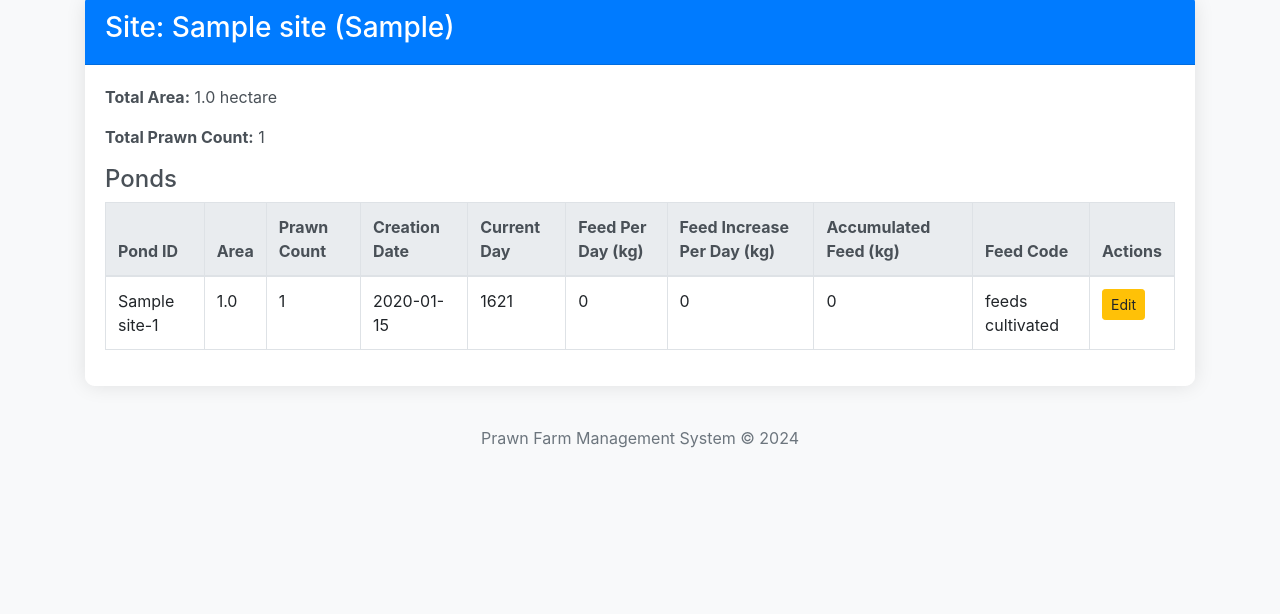
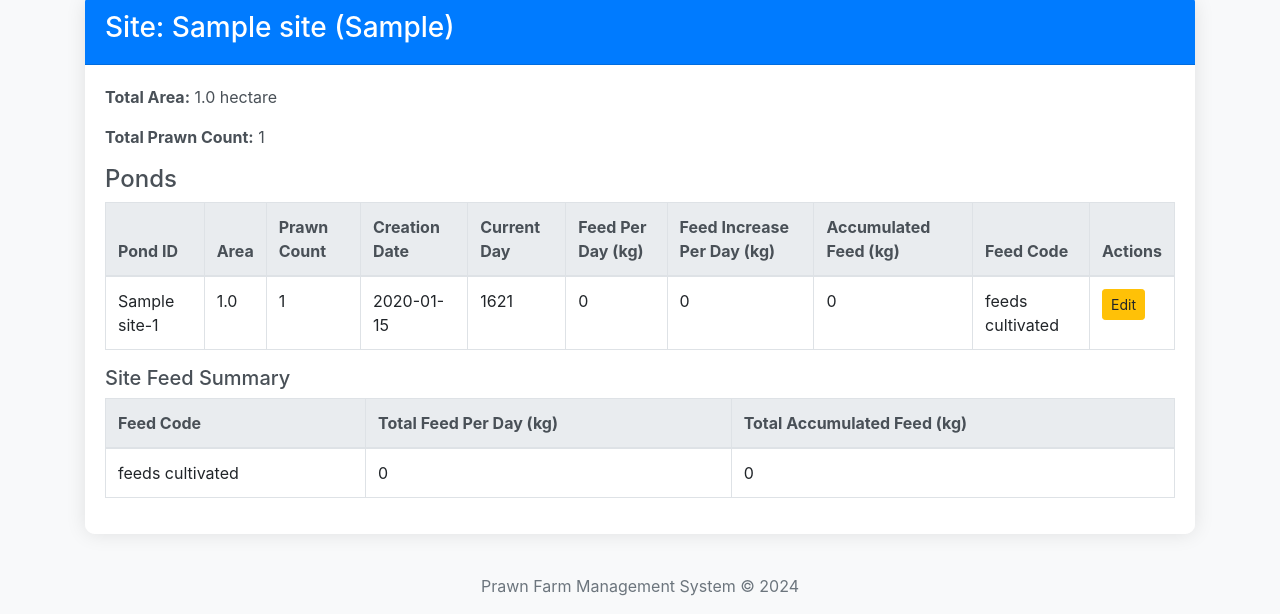
Before and after one commit to AswinKumar1807/live-feed-stock, a Flask app: page /summary in a window 1280 px wide. Shown: the part 644-1258 px from the top of the page. Before the commit the page ends 1092 px from the top, so only its background shows below. Run offline with Flask 3, Linux system fonts and the light colour scheme; the visitor is signed in with stand-in values (Sample User, id 1); tables that the repository leaves empty hold one stand-in row (values such as "Sample post"); data that the repository does not hold is empty; parts of the project's set-up code (start-up, migrations or seed data) failed here and were passed over; some libraries are stand-ins or nearby versions.

Commit message:
summary html upgrade

```diff
--- a/templates/summary.html
+++ b/templates/summary.html
@@ -121,7 +121,7 @@
                             {% for pond in site.ponds %}
                             <tr>
                                 <td>{{ site.name }}-{{ pond.pond_id }}</td>
-                                <td>{{ pond.area }}</td>
+                                <td>{{ pond.area | round(2) }}</td>
                                 <td>{{ pond.prawn_count }}</td>
                                 <td>{{ pond.creation_date }}</td>
                                 <td>{{ pond.current_day }}</td>
@@ -132,6 +132,27 @@
                                 <td>
                                     <a href="{{ url_for('edit_pond', pond_id=pond.pond_id) }}" class="btn btn-warning btn-sm edit-btn" data-pond-id="{{ pond.pond_id }}">Edit</a>
                                 </td>
+                            </tr>
+                            {% endfor %}
+                        </tbody>
+                    </table>
+                </div>
+                <h5>Site Feed Summary</h5>
+                <div class="table-responsive">
+                    <table class="table table-bordered table-hover">
+                        <thead class="thead-light">
+                            <tr>
+                                <th>Feed Code</th>
+                                <th>Total Feed Per Day (kg)</th>
+                                <th>Total Accumulated Feed (kg)</th>
+                            </tr>
+                        </thead>
+                        <tbody>
+                            {% for feed_code, summary in site_feed_summary[site.id].items() %}
+                            <tr>
+                                <td>{{ feed_code }}</td>
+                                <td>{{ summary.total_feed_per_day | round(2) }}</td>
+                                <td>{{ summary.total_accumulated_feed | round(2) }}</td>
                             </tr>
                             {% endfor %}
                         </tbody>
```
